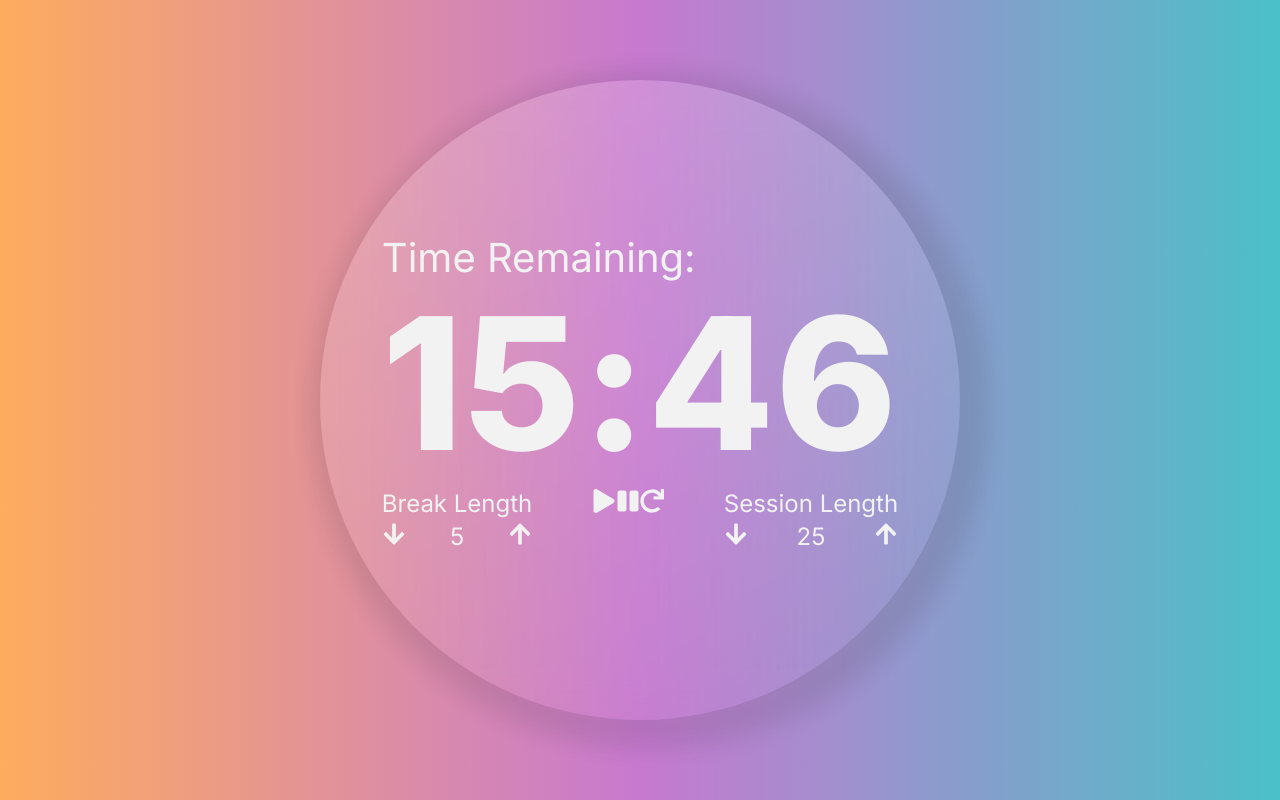
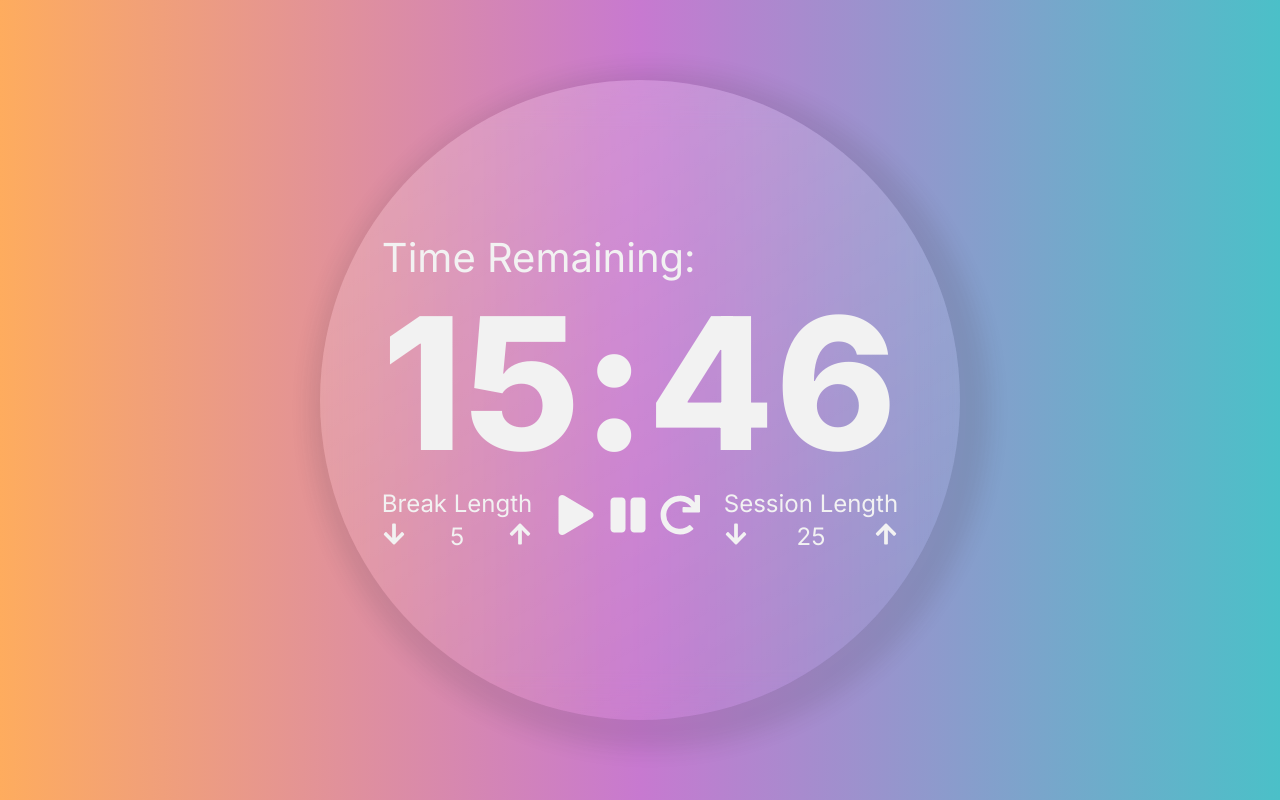
Before and after one commit to MFarabi619/pomodoro-clock, a React (Vite) app: page / in a window 1280 px wide. Built offline with nearby package versions, Linux system fonts and the light colour scheme.

Commit message:
Style icons for play, pause, and redo buttons

```diff
--- a/src/Components/Clock/Clock.scss
+++ b/src/Components/Clock/Clock.scss
@@ -47,3 +47,13 @@ img {
 .btn {
   cursor: pointer;
 }
+
+.btn-container {
+  //   border: 2px solid red;
+  align-self: center;
+  justify-content: space-between;
+  span {
+    margin: 0 0.15em;
+  }
+  font-size: 5vmin;
+}
```
